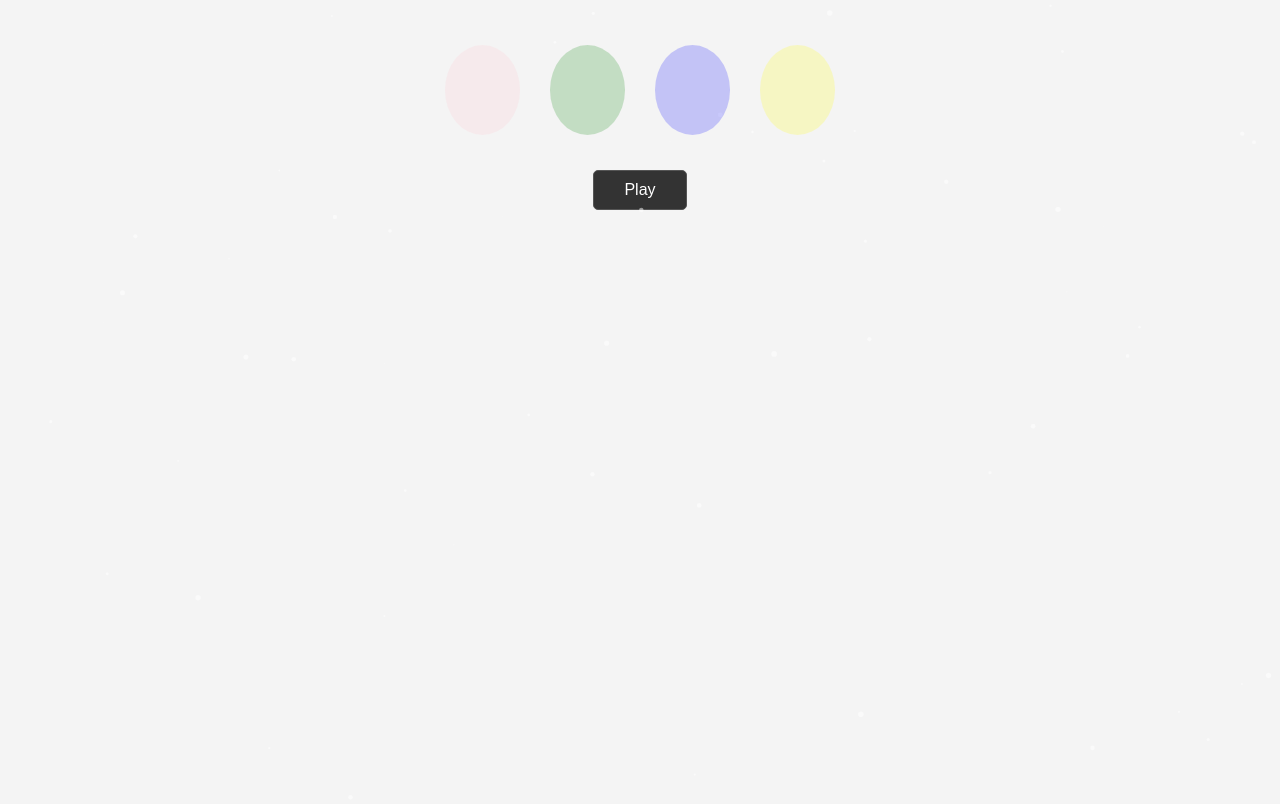
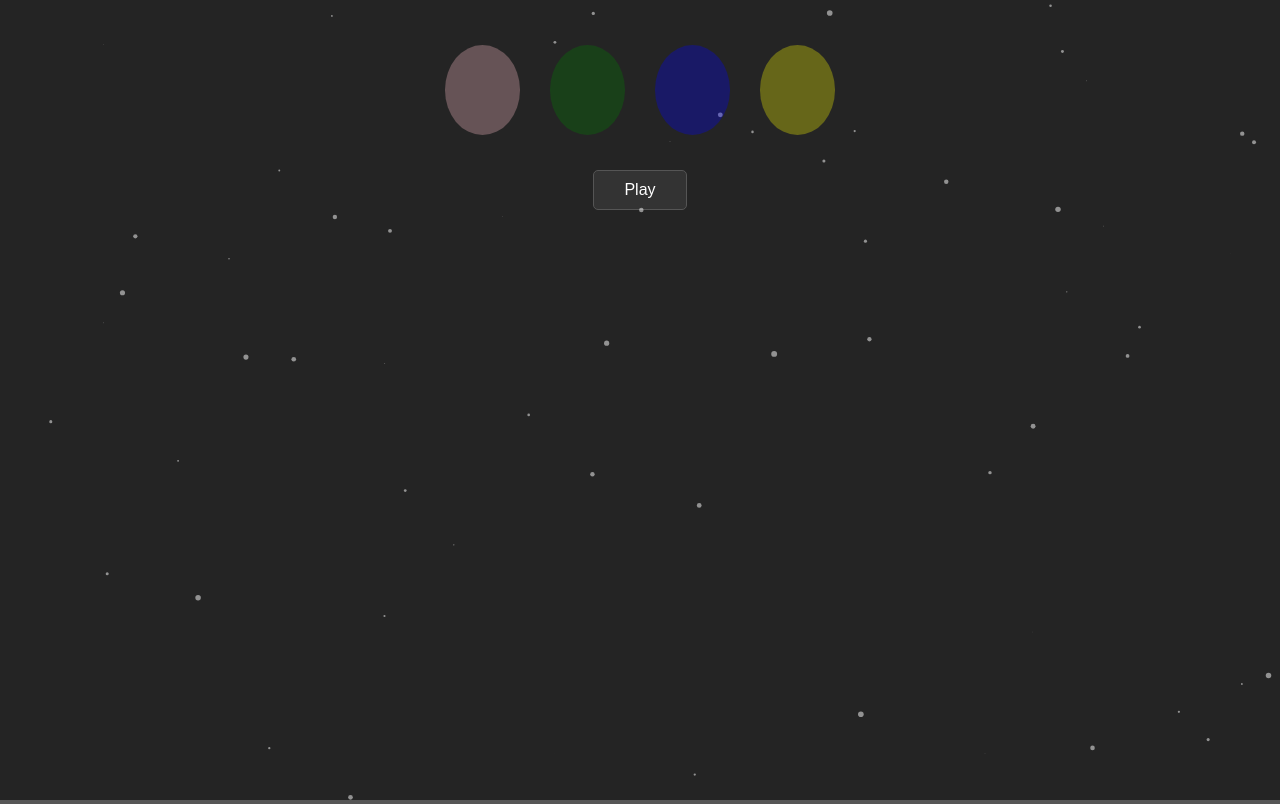
Before and after one commit to clasei/twinkle-circle, a React (Create React App) app: page / in a window 1280 px wide. Built offline with nearby package versions, Linux system fonts and the light colour scheme.

Commit message:
background improved

```diff
--- a/src/App.css
+++ b/src/App.css
@@ -4,7 +4,7 @@
   font-family: 'Roboto', Arial, Helvetica, sans-serif;
   text-align: center;
   padding: 40px;
-  background-color: #f4f4f4;
+  background-color: none;
   display: flex;
   flex-direction: column;
   align-items: center;
--- a/src/components/Circle/Circle.css
+++ b/src/components/Circle/Circle.css
@@ -5,7 +5,7 @@
     max-height: 100px;
     border-radius: 50%;
     margin: 5px;
-    opacity: 0.2;
+    opacity: 0.3;
     cursor: pointer;
     transition: all 0.5s;
     display: inline-block;
@@ -28,10 +28,10 @@
 }
 
 .circle:active {
-    transform: scale(0.9);
+    transform: scale(0.7);
 }
 
 .circle.active {
-    box-shadow: 0 0 10px 3px rgba(0, 0, 0, 0.2);
+    box-shadow: 0 0 10px 3px rgba(219, 219, 219, 0.363);
     opacity: 1;
 }
--- a/src/index.css
+++ b/src/index.css
@@ -13,7 +13,7 @@ body, html {
   width: 100%;
   height: 100%;
   overflow: hidden;
-  background: #f4f4f4
+  background: rgba(15, 15, 15, 0.7)
 }
 
 code {
```
